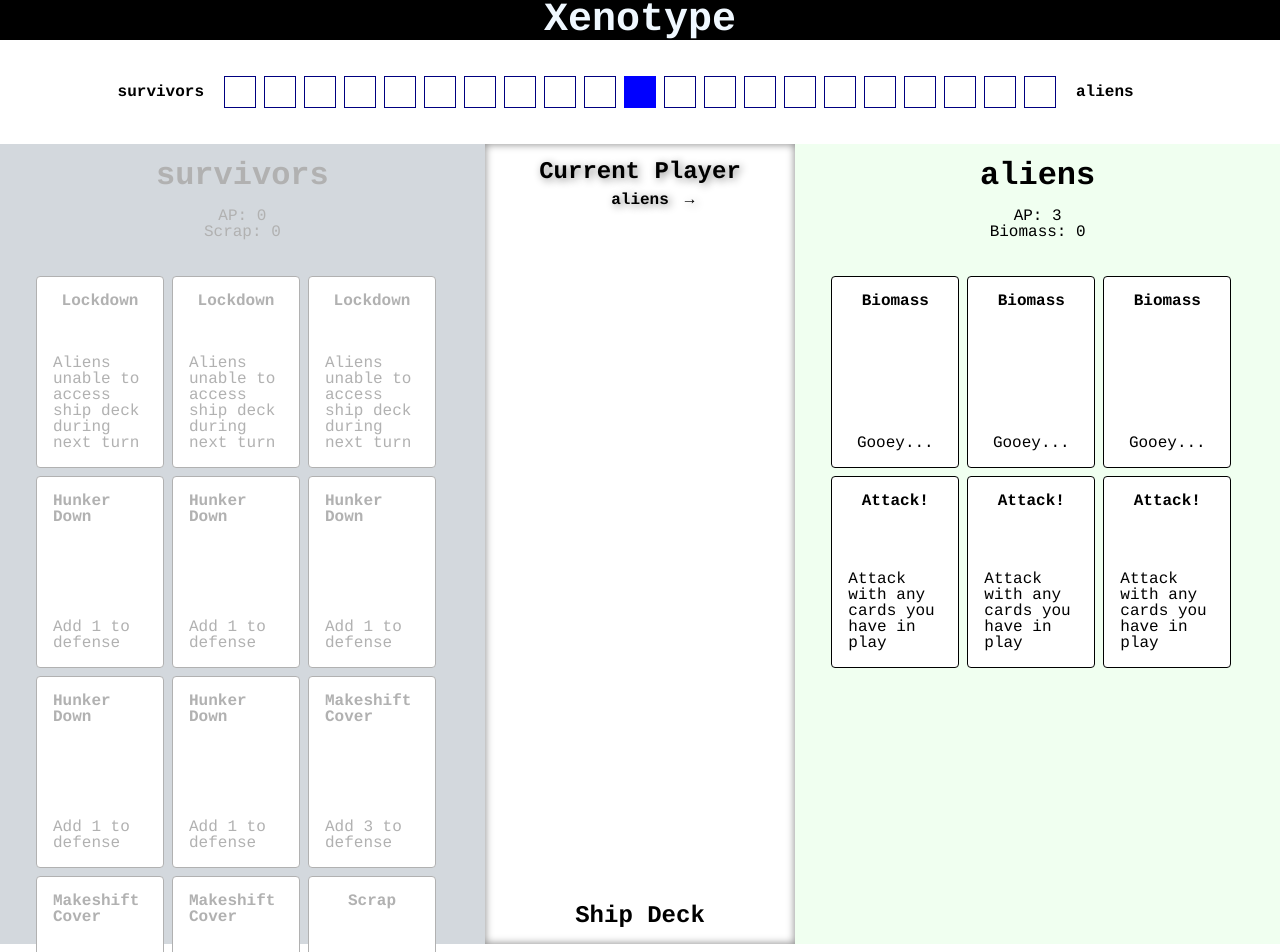
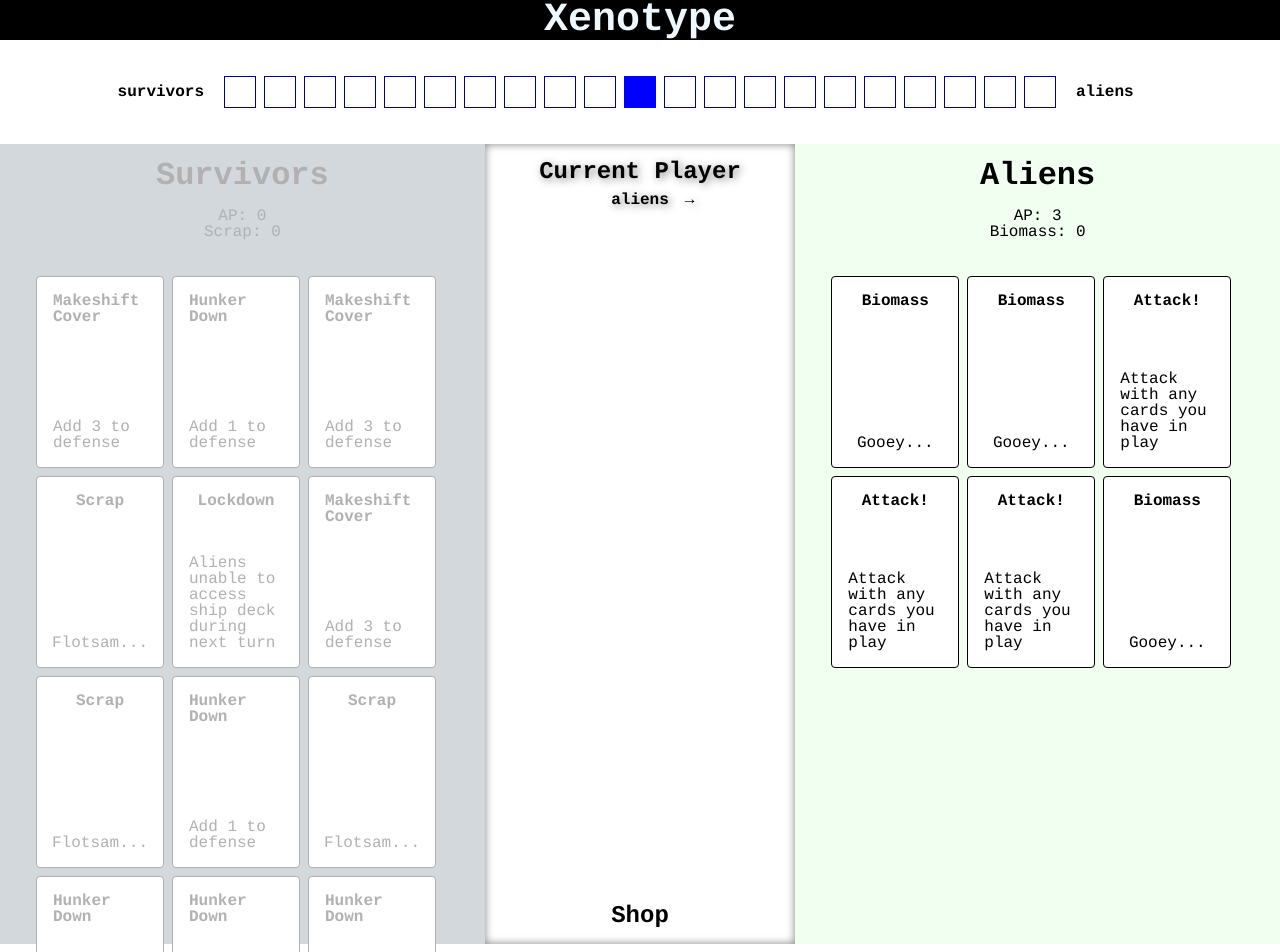
Before and after one commit to thomhsu/xenotype, a React (Create React App) app: page / in a window 1280 px wide. Shown: the top 952 px of the page. Built offline with nearby package versions, Linux system fonts and the light colour scheme.

Commit message:
refactor file structure

```diff
--- a/src/components/deckTable/PlayerDeck.js
+++ b/src/components/deckTable/AlienPlayfield/AlienPlayfield.js
@@ -1,19 +1,19 @@
 import React from 'react'
 import styled from 'styled-components/macro'
 
-import { useGameState } from '../../gameState/gameStateProvider'
-import ResourceTracker from './ResourceTracker'
-import PlayerHand from './PlayerHand'
-import { color } from '../../styles/styleVariables'
+import { useGameState } from '../../../gameState/gameStateProvider'
+import ResourceTracker from '../ResourceTracker'
+import PlayerHand from '../PlayerHand'
+import { color } from '../../../styles/styleVariables'
 
-export default function PlayerDeck({ player }) {
+export default function AlienPlayfield() {
   const [state, dispatch] = useGameState()
 
   return (
-    <Container activeTurn={state.currentPlayer === player} >
-      <h2>{player}</h2>
-      <ResourceTracker player={player} />
-      <PlayerHand player={player} />
+    <Container activeTurn={state.currentPlayer === 'aliens'} >
+      <h2>Aliens</h2>
+      <ResourceTracker player={'aliens'} />
+      <PlayerHand player={'aliens'} />
     </Container>
   )
 }
--- /dev/null
+++ b/src/components/deckTable/AlienPlayfield/index.js
@@ -0,0 +1 @@
+export { default as AlienPlayfield } from './AlienPlayfield'
--- a/src/components/deckTable/DeckTable.js
+++ b/src/components/deckTable/DeckTable.js
@@ -2,9 +2,11 @@ import React, { useEffect } from 'react'
 import styled from 'styled-components/macro'
 
 import { useGameState } from '../../gameState/gameStateProvider'
-import PlayerDeck from './PlayerDeck'
-import ShipDeck from './ShipDeck'
+import { SurvivorPlayfield } from './SurvivorPlayfield'
+import { AlienPlayfield } from './AlienPlayfield'
+import { Shop } from './Shop'
 import { survivorCards, alienCards } from '../cards'
+import { shuffle } from '../../utils'
 import { color } from '../../styles/styleVariables'
 
 export default function DeckTable() {
@@ -18,14 +20,14 @@ export default function DeckTable() {
       function addCards(factionCards, factionCardBucket) {
         for (let card in factionCards) {
           const copies = factionCards[card].baseQty
-          for (let i = 0; i < copies; i++) {
-            factionCardBucket.push(factionCards[card])
-          }
+          Array(copies).fill().forEach(() => factionCardBucket.push(factionCards[card]))
         }
       }
 
       addCards(survivorCards, survivorStartingCards)
       addCards(alienCards, alienStartingCards)
+      shuffle(survivorStartingCards)
+      shuffle(alienStartingCards)
 
       dispatch({
         type: 'CREATE_STARTING_DECK',
@@ -38,9 +40,9 @@ export default function DeckTable() {
 
   return (
     <Container>
-      <PlayerDeck player='survivors' />
-      <ShipDeck />
-      <PlayerDeck player='aliens' />
+      <SurvivorPlayfield />
+      <Shop />
+      <AlienPlayfield />
     </Container>
   )
 }
--- a/src/components/deckTable/PlayerHand.js
+++ b/src/components/deckTable/PlayerHand.js
@@ -2,7 +2,7 @@ import React from 'react'
 import styled from 'styled-components/macro'
 
 import { useGameState } from '../../gameState/gameStateProvider'
-import { Card, survivorCards, alienCards } from '../cards'
+import { Card } from '../cards'
 import { color } from '../../styles/styleVariables'
 
 export default function PlayerDeck({ player }) {
--- a/src/components/deckTable/CurrentPlayerIndicator.js
+++ b/src/components/deckTable/Shop/CurrentPlayerIndicator.js
@@ -1,8 +1,8 @@
 import React from 'react'
 import styled from 'styled-components/macro'
 
-import { useGameState } from '../../gameState/gameStateProvider'
-import { color } from '../../styles/styleVariables'
+import { useGameState } from '../../../gameState/gameStateProvider'
+import { color } from '../../../styles/styleVariables'
 
 export default function CurrentPlayerIndicator() {
   const [state, dispatch] = useGameState()
--- a/src/components/deckTable/ShipDeck.js
+++ b/src/components/deckTable/Shop/Shop.js
@@ -1,17 +1,17 @@
 import React from 'react'
 import styled from 'styled-components/macro'
 
-import { useGameState } from '../../gameState/gameStateProvider'
+import { useGameState } from '../../../gameState/gameStateProvider'
 import CurrentPlayerIndicator from './CurrentPlayerIndicator'
-import { color } from '../../styles/styleVariables'
+import { color } from '../../../styles/styleVariables'
 
-export default function ShipDeck() {
+export default function Shop() {
   const [state, dispatch] = useGameState()
 
   return (
     <Container>
       <CurrentPlayerIndicator />
-      <h3>Ship Deck</h3>
+      <h3>Shop</h3>
     </Container>
   )
 }
--- /dev/null
+++ b/src/components/deckTable/Shop/index.js
@@ -0,0 +1 @@
+export { default as Shop } from './Shop'
--- /dev/null
+++ b/src/components/deckTable/SurvivorPlayfield/SurvivorPlayfield.js
@@ -0,0 +1,30 @@
+import React from 'react'
+import styled from 'styled-components/macro'
+
+import { useGameState } from '../../../gameState/gameStateProvider'
+import ResourceTracker from '../ResourceTracker'
+import PlayerHand from '../PlayerHand'
+import { color } from '../../../styles/styleVariables'
+
+export default function SurvivorPlayfield() {
+  const [state, dispatch] = useGameState()
+
+  return (
+    <Container activeTurn={state.currentPlayer === 'survivors'} >
+      <h2>Survivors</h2>
+      <ResourceTracker player={'survivors'} />
+      <PlayerHand player={'survivors'} />
+    </Container>
+  )
+}
+
+const Container = styled.div`
+  display: flex;
+  flex-direction: column;
+  align-items: center;
+  width: 100%;
+  height: 100%;
+  opacity: ${props => props.activeTurn ? '1' : '0.3'};
+  background-color: ${props => props.activeTurn ? 'honeydew' : 'slategrey'};
+  padding: 1rem;
+`
--- /dev/null
+++ b/src/components/deckTable/SurvivorPlayfield/index.js
@@ -0,0 +1 @@
+export { default as SurvivorPlayfield } from './SurvivorPlayfield'
--- a/src/components/index.js
+++ b/src/components/index.js
@@ -1,2 +1,2 @@
 export { default as Track } from './Track'
-export { DeckTable } from './deckTable'
+export { DeckTable } from './DeckTable'
--- /dev/null
+++ b/src/utils/index.js
@@ -0,0 +1,8 @@
+export const shuffle = (array) => {
+  for (let i = array.length - 1; i > 0; i--) {
+    const j = Math.floor(Math.random() * i)
+    const temp = array[i]
+    array[i] = array[j]
+    array[j] = temp
+  }
+}
```
